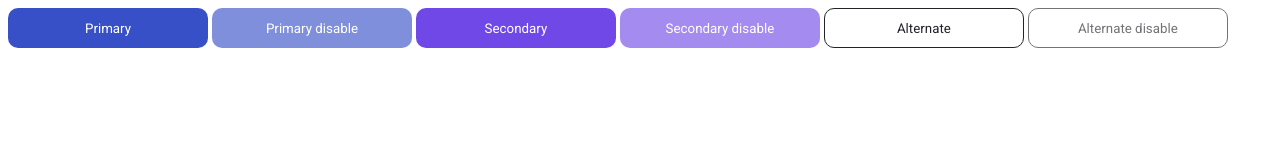
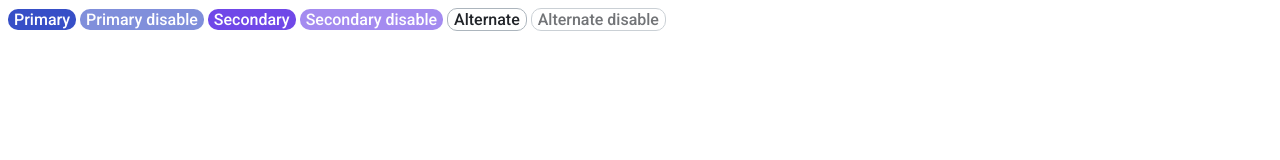
Before and after one commit to schmidtsv55/htmlcss-20220811_sergey-shmidt, a website: page 03-lection1/01-button/index.html in a window 1280 px wide. Drawn offline with Linux system fonts and the light colour scheme.

Commit message:
fix button

```diff
--- a/03-lection1/01-button/button.css
+++ b/03-lection1/01-button/button.css
@@ -1,12 +1,13 @@
 .button {
     background-color: var(--grey-4);
-    width: 200px;
-    height: 40px;
     color: var(--white);
-    border: 0px;
+    border: 0;
     border-radius: 10px;
-    padding: 0;
     box-sizing: border-box;
+    font-style: normal;
+    font-weight: 500;
+    font-size: 16px;
+    cursor: pointer;
 }
 
 .button_primary {
@@ -20,19 +21,18 @@
 .button_alternate {
     background-color: var(--white);
     color: var(--black);
-    border: 1px solid;
+    border: 1px solid var(--grey-3);
 }
 
 .button:enabled:hover {
-    cursor: pointer;
     filter: contrast(200%);
 }
 
 .button_alternate:enabled:hover {
-    border: 2px solid;
+    border-color: var(--black);
 }
 
 .button:disabled {
     opacity: 0.63;
-    cursor: default;
+    pointer-events: none;
 }
```
